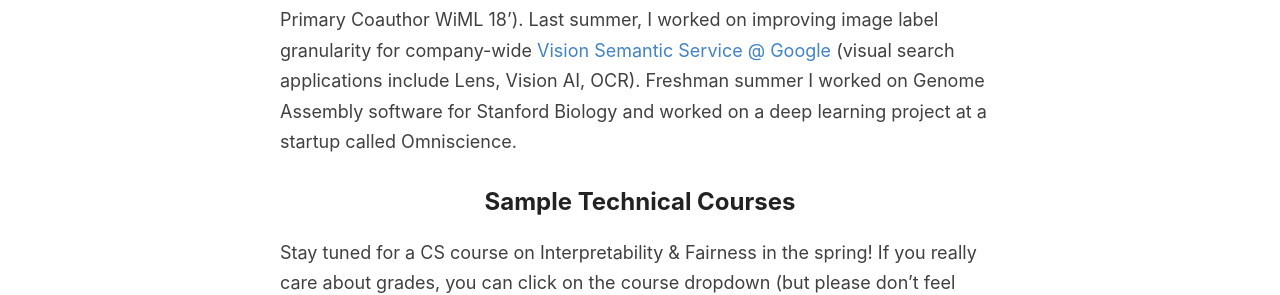
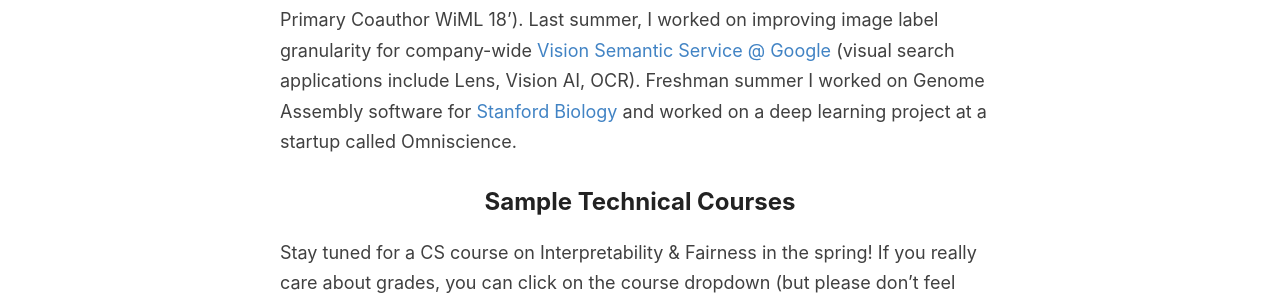
Before and after one commit to evazhang612/sokt-landing, a Jekyll site: the page built from _pages/technicals.md, in a window 1280 px wide. Shown: the part 389-684 px from the top of the page. Built offline with Jekyll 4.4.1, drawn with Linux system fonts in a browser that asks for light colours; nearby versions of some CDN libraries; library files that are not in the unit come from our copies; some of the changed lines change nothing that is shown.

Commit message:
Adding details.

```diff
--- a/_pages/technicals.md
+++ b/_pages/technicals.md
@@ -7,7 +7,7 @@
 ## Technical Interests
 I'm at the moment focused on learning about Explainable AI and Cybersecurity.
 
-Previously I've worked on projects in Deep Learning research @Stanford ML ([Climate Change](https://stanfordmlgroup.github.io/), Coauthor NeurIPS 2019 CC 19'), @WBG ([Famine Prediction](https://www.worldbank.org/en/programs/famine-early-action-mechanism)), and [Stanford Center for Biomedical Informatics Research](https://bmir.stanford.edu/) (EHR Patient Outcomes, Primary Coauthor WiML 18'). Last summer, I worked on improving image label granularity for company-wide [Vision Semantic Service @ Google](https://images.google.com/) (visual search applications include Lens, Vision AI, OCR). Freshman summer I worked on Genome Assembly software for Stanford Biology and worked on a deep learning project at a startup called Omniscience.
+Previously I've worked on projects in Deep Learning research @Stanford ML ([Climate Change](https://stanfordmlgroup.github.io/), Coauthor NeurIPS 2019 CC 19'), @WBG ([Famine Prediction](https://www.worldbank.org/en/programs/famine-early-action-mechanism)), and [Stanford Center for Biomedical Informatics Research](https://bmir.stanford.edu/) (EHR Patient Outcomes, Primary Coauthor WiML 18'). Last summer, I worked on improving image label granularity for company-wide [Vision Semantic Service @ Google](https://images.google.com/) (visual search applications include Lens, Vision AI, OCR). Freshman summer I worked on Genome Assembly software for [Stanford Biology](https://www.morrisonlabatstanford.org/) and worked on a deep learning project at a startup called Omniscience.
 
 ## Sample Technical Courses
 Stay tuned for a CS course on Interpretability & Fairness in the spring! If you really care about grades, you can click on the course dropdown  (but please don't feel obliged).
```
